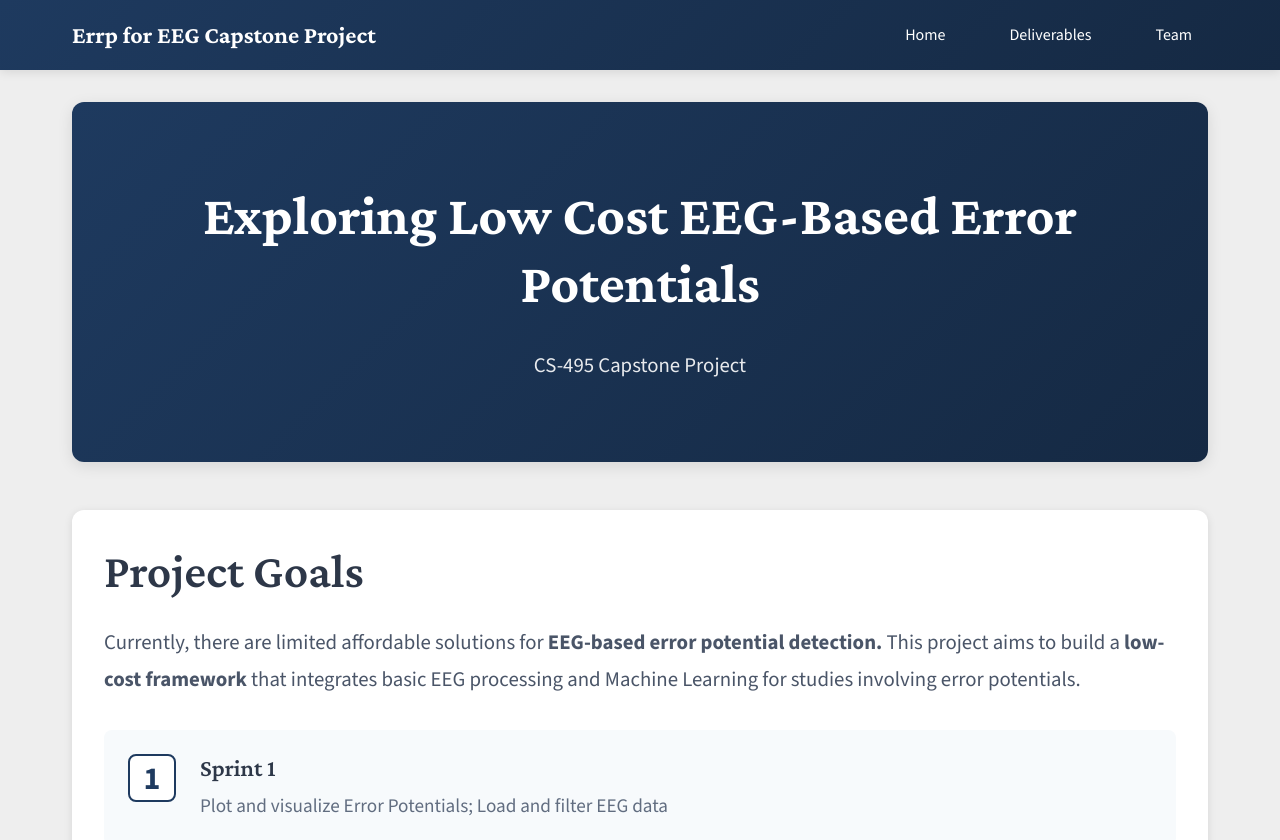
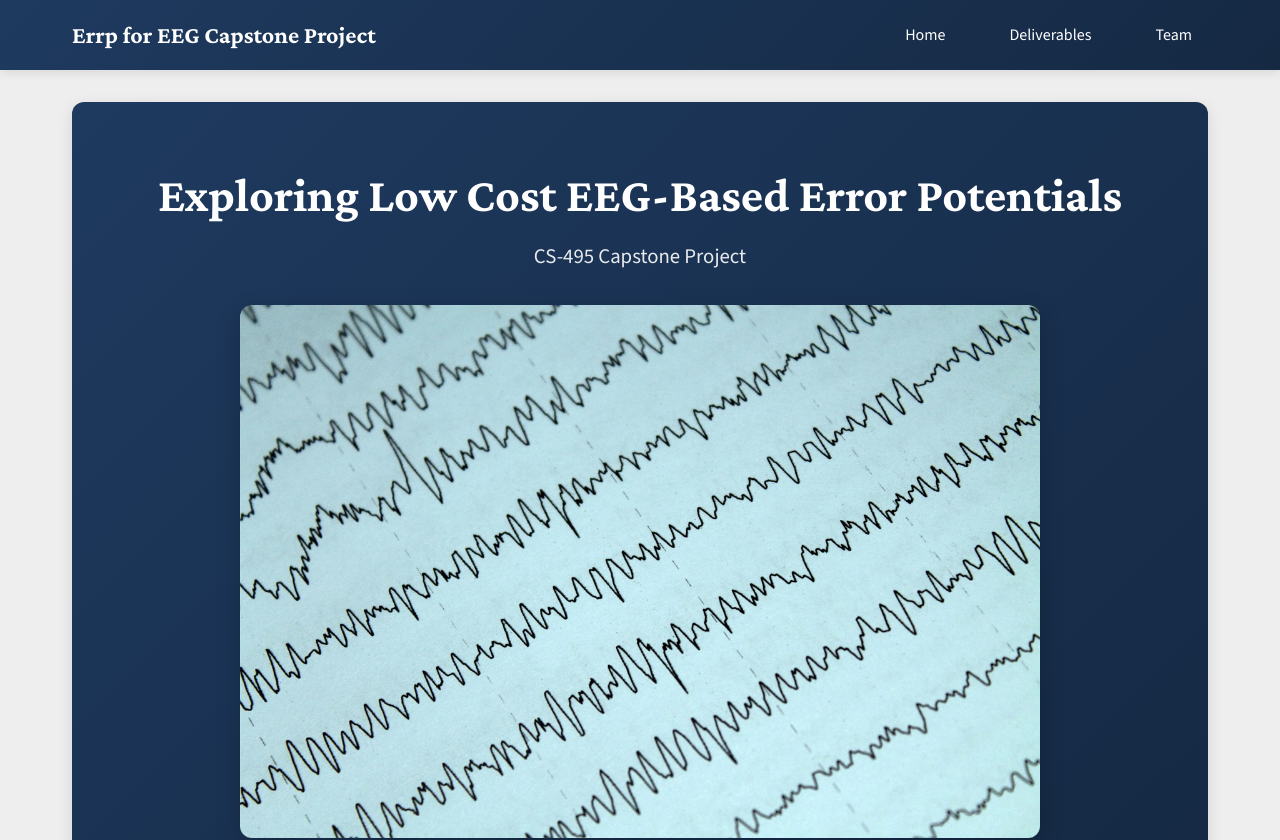
Before and after one commit to aliburkemper12/Capstone-Project-Site, a React (Vite) app in the folder my-react-app/: page / in a window 1280 px wide. Shown: the top 840 px of the page. Built offline with nearby package versions, Linux system fonts and the light colour scheme.

Commit message:
Added picture to home screen

```diff
--- a/my-react-app/src/Home.css
+++ b/my-react-app/src/Home.css
@@ -6,7 +6,7 @@
 .hero-section {
   background: linear-gradient(135deg, #1e3a5f 0%, #152943 100%);
   color: white;
-  padding: 5rem 2rem;
+  padding: 4rem 2rem;
   border-radius: 12px;
   text-align: center;
   margin-bottom: 3rem;
@@ -14,9 +14,9 @@
 }
 
 .hero-title {
-  font-size: 3.5rem;
+  font-size: 3rem;
   font-weight: 700;
-  margin-bottom: 2rem;
+  margin-bottom: 1rem;
 }
 
 .hero-subtitle {
@@ -24,15 +24,32 @@
   opacity: 0.9;
 }
 
+.hero-image {
+  margin-top: 2rem;
+  width: 100%;
+  max-width: 800px;
+  margin-left: auto;
+  margin-right: auto;
+  border-radius: 12px;
+  overflow: hidden;
+  box-shadow: 0 8px 24px rgba(0, 0, 0, 0.2);
+}
+
+.hero-image img {
+  width: 100%;
+  height: auto;
+  display: block;
+}
+
 /* Goals Section */
 .section-title {
-  font-size: 3rem;
+  font-size: 2rem;
   color: #2d3748;
   margin-bottom: 1.5rem;
 }
 
 .goal-description {
-  font-size: 1.3rem;
+  font-size: 1.1rem;
   line-height: 1.8;
   color: #4a5568;
   margin-bottom: 2rem;
@@ -74,14 +91,13 @@
 
 .goal-item h3 {
   color: #2d3748;
-  font-size: 1.5rem;
+  font-size: 1.3rem;
   margin-bottom: 0.5rem;
 }
 
 .goal-item p {
-  color: #616d80;
+  color: #718096;
   line-height: 1.6;
-  font-size: 1.2rem;
 }
 
 /* CTA Section */
--- a/my-react-app/src/pages/Home.jsx
+++ b/my-react-app/src/pages/Home.jsx
@@ -6,6 +6,9 @@ function Home() {
       <div className="hero-section">
         <h1 className="hero-title">Exploring Low Cost EEG-Based Error Potentials</h1>
         <p className="hero-subtitle">CS-495 Capstone Project</p>
+        <div className="hero-image">
+          <img src="./public/eeg.jpg" alt="EEG" />
+        </div>
       </div>
 
       <div className="content-section">
```
Also changed, not shown: my-react-app/public/eeg.jpg (added).
